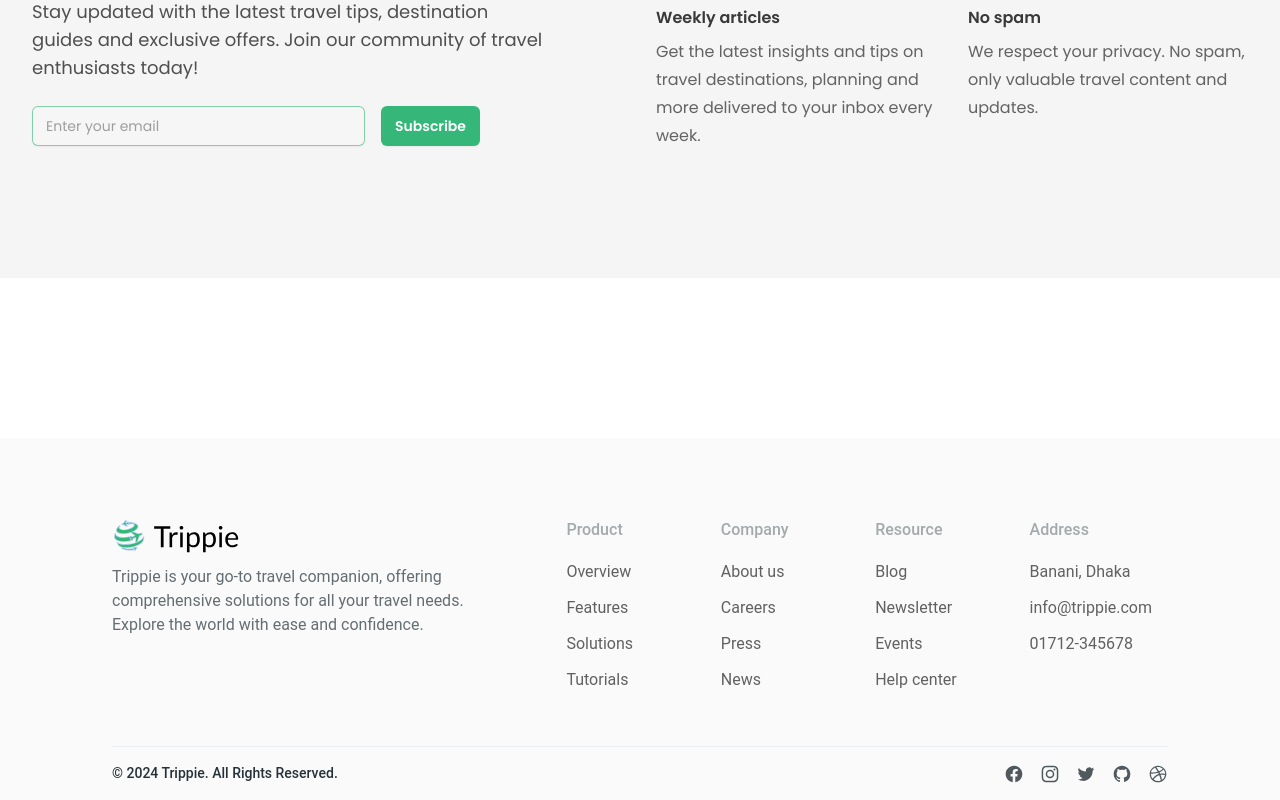
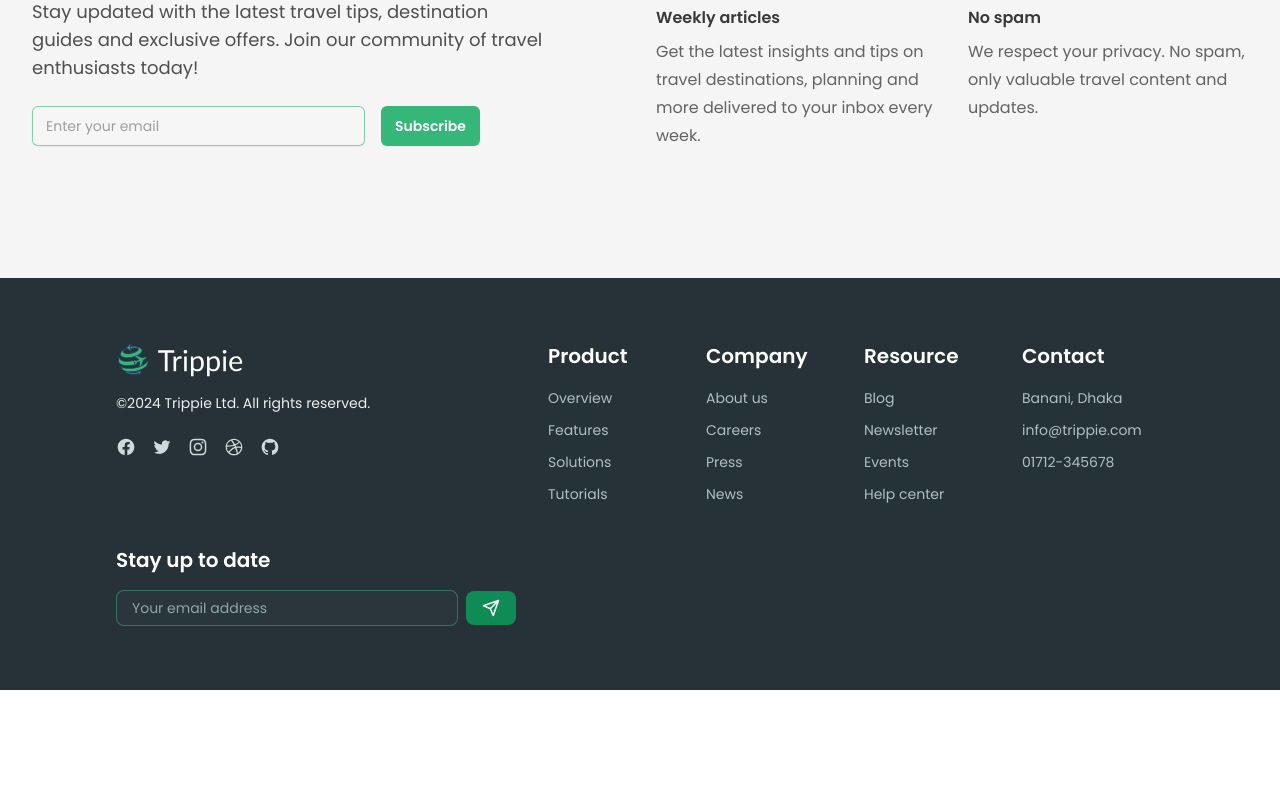
Before and after one commit to ashik-08/trippie-app-client, a React (Vite) app: page / in a window 1280 px wide. Shown: the part 1026-1826 px from the top of the page. After the commit the page ends 1716 px from the top, so only its background shows below. Built offline with nearby package versions, Linux system fonts and the light colour scheme; no server answers.

Commit message:
[feat](footer): add email subscription form with success notification and new SendIcon component

```diff
--- /dev/null
+++ b/src/components/SVG/SendIcon.jsx
@@ -0,0 +1,27 @@
+const SendIcon = () => {
+  return (
+    <svg
+      xmlns="http://www.w3.org/2000/svg"
+      width="18"
+      height="18"
+      viewBox="0 0 18 18"
+      fill="none"
+    >
+      <g clipPath="url(#clip0_281_11850)">
+        <path
+          fillRule="evenodd"
+          clipRule="evenodd"
+          d="M17.0303 0.969691C17.2341 1.17342 17.3031 1.47584 17.2079 1.74778L11.9579 16.7478C11.8563 17.038 11.5878 17.2369 11.2806 17.2494C10.9733 17.2619 10.6895 17.0856 10.5646 16.8046L7.6818 10.3182L1.1954 7.43538C0.91439 7.31049 0.738092 7.02671 0.750627 6.71945C0.763163 6.41219 0.961991 6.14371 1.25224 6.04213L16.2522 0.792127C16.5242 0.696948 16.8266 0.765962 17.0303 0.969691ZM9.14456 9.91612L11.1671 14.4667L14.7064 4.35429L9.14456 9.91612ZM13.6457 3.29362L3.53331 6.83297L8.0839 8.85546L13.6457 3.29362Z"
+          fill="white"
+        />
+      </g>
+      <defs>
+        <clipPath id="clip0_281_11850">
+          <rect width="18" height="18" fill="white" />
+        </clipPath>
+      </defs>
+    </svg>
+  );
+};
+
+export default SendIcon;
--- a/src/components/Shared/Footer/Footer.jsx
+++ b/src/components/Shared/Footer/Footer.jsx
@@ -1,14 +1,21 @@
-import { Typography } from "@material-tailwind/react";
+import { toast } from "react-hot-toast";
 import { Link } from "react-router-dom";
-import logo from "../../../assets/logo/logo-group.svg";
+import logo from "../../../assets/logo/logo-group-white.svg";
 import DribbleIcon from "../../SVG/DribbleIcon";
 import FBIcon from "../../SVG/FBIcon";
 import GithubIcon from "../../SVG/GithubIcon";
 import InstagramIcon from "../../SVG/InstagramIcon";
+import SendIcon from "../../SVG/SendIcon";
 import TwitterIcon from "../../SVG/TwitterIcon";
 import Container from "../Container/Container";
 
 const Footer = () => {
+  const handleEmailSubmit = (e) => {
+    e.preventDefault();
+    toast.success("Email submitted successfully!");
+    e.target.reset();
+  };
+
   const LINKS = [
     {
       title: "Product",
@@ -23,101 +30,85 @@ const Footer = () => {
       items: ["Blog", "Newsletter", "Events", "Help center"],
     },
     {
-      title: "Address",
+      title: "Contact",
       items: ["Banani, Dhaka", "info@trippie.com", "01712-345678"],
     },
   ];
 
-  const currentYear = new Date().getFullYear();
+  return (
+    <footer className="bg-neutralBlack py-16 px-2 md:px-3 lg:px-5">
+      <Container>
+        <div className="grid grid-cols-1 lg:grid-cols-5 gap-8">
+          {/* Footer Left Section */}
+          <div className="lg:col-span-2">
+            <Link to="/">
+              <img className="w-28 xl:w-32" src={logo} alt="logo-img" />
+            </Link>
+            <p className="text-blue-gray-50 text-sm mt-4">
+              ©2024 Trippie Ltd. All rights reserved.
+            </p>
+            <div className="flex items-center gap-4 mt-6 text-blue-gray-100">
+              <Link to="#" className="hover:text-white transition-colors">
+                <FBIcon />
+              </Link>
+              <Link to="#" className="hover:text-white transition-colors">
+                <TwitterIcon />
+              </Link>
+              <Link to="#" className="hover:text-white transition-colors">
+                <InstagramIcon />
+              </Link>
+              <Link to="#" className="hover:text-white transition-colors">
+                <DribbleIcon />
+              </Link>
+              <Link to="#" className="hover:text-white transition-colors">
+                <GithubIcon />
+              </Link>
+            </div>
+          </div>
 
-  return (
-    <footer className="relative bg-gray-50 mt-24 md:mt-32 lg:mt-36 xl:mt-40">
-      <Container>
-        <div className="px-4 pt-20">
-          <div className="grid grid-cols-1 justify-between gap-8 lg:gap-12 xl:gap-20 lg:grid-cols-5">
-            <div className="lg:col-span-2 space-y-3">
-              <Link to="/">
-                <img className=" md:w-28 xl:w-32" src={logo} alt="logo-img" />
-              </Link>
-              <Typography
-                color="blue-gray"
-                className="text-sm md:text-base font-normal opacity-70"
-              >
-                Trippie is your go-to travel companion, offering comprehensive
-                solutions for all your travel needs. Explore the world with ease
-                and confidence.
-              </Typography>
-            </div>
-            <div className="lg:col-span-3 grid grid-cols-2 md:grid-cols-4 justify-between gap-4">
+          {/* Links Section */}
+          <div className="lg:col-span-3 grid grid-cols-2 md:grid-cols-4 gap-4">
             {LINKS.map(({ title, items }) => (
               <ul key={title}>
-                  <Typography
-                    variant="small"
-                    color="blue-gray"
-                    className="mb-3 md:text-base font-medium opacity-40"
-                  >
+                <h2 className="text-white text-xl font-semibold mb-4">
                   {title}
-                  </Typography>
+                </h2>
                 {items.map((link) => (
-                    <li key={link}>
-                      <Typography
-                        as="a"
-                        href="#"
-                        color="gray"
-                        className="py-1.5 text-sm md:text-base font-normal transition-colors hover:text-blue-gray-900"
+                  <li key={link} className="mb-2">
+                    <Link
+                      to="#"
+                      className="text-blue-gray-200 text-sm hover:text-white transition-colors"
                     >
                       {link}
-                      </Typography>
+                    </Link>
                   </li>
                 ))}
               </ul>
             ))}
           </div>
-          </div>
-          <div className="mt-12 flex w-full flex-col items-center justify-center border-t border-blue-gray-50 py-4 md:flex-row md:justify-between">
-            <Typography
-              variant="small"
-              className="mb-4 text-center font-medium text-blue-gray-900 md:mb-0"
+
+          {/* Stay Up to Date Section */}
+          <div className="lg:col-span-2">
+            <h2 className="text-white text-xl font-semibold mb-4">
+              Stay up to date
+            </h2>
+            <form
+              onSubmit={handleEmailSubmit}
+              className="flex items-center gap-2"
             >
-              &copy; {currentYear} <a href="/">Trippie</a>. All Rights Reserved.
-            </Typography>
-            <div className="flex gap-4 text-blue-gray-900 sm:justify-center">
-              <Typography
-                as="a"
-                href="#"
-                className="opacity-80 transition-opacity hover:opacity-100"
+              <input
+                type="email"
+                placeholder="Your email address"
+                className="w-full px-4 py-2 rounded-lg bg-outerSpace/40 text-sm text-gray-200 placeholder-blue-gray-300 border-0 ring-1 ring-inset ring-primary-base/50 focus:ring-2 focus:ring-inset focus:ring-primary-600"
+                required
+              />
+              <button
+                type="submit"
+                className="flex items-center justify-center px-4 py-2 rounded-lg bg-primary-600 hover:bg-secondary-700 transition-colors"
               >
-                <FBIcon />
-              </Typography>
-              <Typography
-                as="a"
-                href="#"
-                className="opacity-80 transition-opacity hover:opacity-100"
-              >
-                <InstagramIcon />
-              </Typography>
-              <Typography
-                as="a"
-                href="#"
-                className="opacity-80 transition-opacity hover:opacity-100"
-              >
-                <TwitterIcon />
-              </Typography>
-              <Typography
-                as="a"
-                href="#"
-                className="opacity-80 transition-opacity hover:opacity-100"
-              >
-                <GithubIcon />
-              </Typography>
-              <Typography
-                as="a"
-                href="#"
-                className="opacity-80 transition-opacity hover:opacity-100"
-              >
-                <DribbleIcon />
-              </Typography>
-            </div>
+                <SendIcon />
+              </button>
+            </form>
           </div>
         </div>
       </Container>
--- a/tailwind.config.js
+++ b/tailwind.config.js
@@ -32,6 +32,7 @@ module.exports = withMT({
         slate: "#B1D4DB",
         dark: "#252525",
         outerSpace: "#333D43",
+        neutralBlack: "#263238",
       },
       backgroundImage: {
         hero: "url('./src/assets/banner/bg-hero-img.jpeg')",
```
Also changed, not shown: src/assets/logo/logo-group-white.svg (added). Lines whose indentation alone changed are shown as unchanged.
